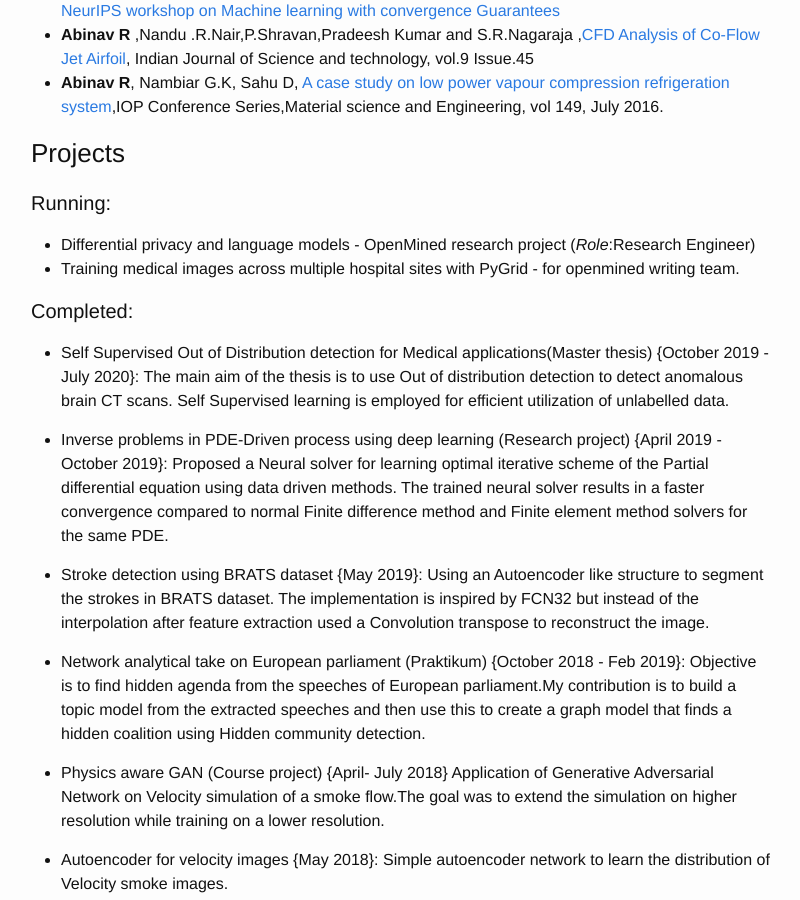
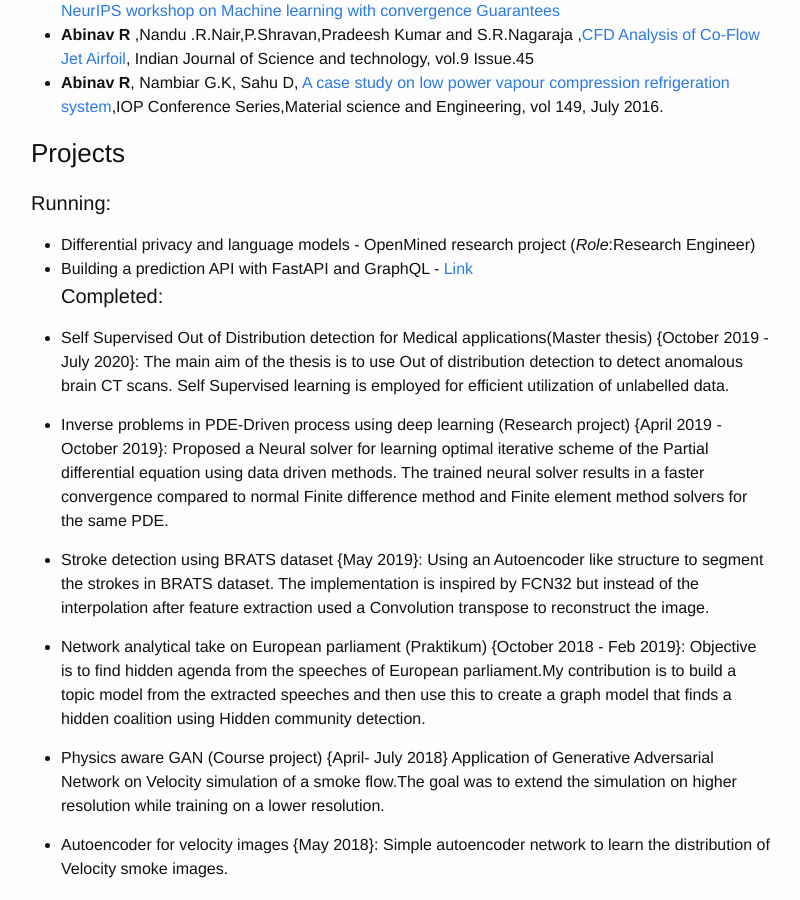
Before and after one commit to AbinavRavi/AbinavRavi.github.io, a Jekyll site: the page built from projects.md, in a window 1280 px wide and 900 px high, scrolled down 315 px. Shown: the whole window, without its empty margins (239-1039 px from the left). Built offline with Jekyll 4.4.1, drawn with Linux system fonts in a browser that asks for light colours; nearby versions of some CDN libraries.

Commit message:
changed projects page

```diff
--- a/projects.md
+++ b/projects.md
@@ -17,8 +17,7 @@ permalink: /projects/
 
 #### Running:
 * Differential privacy and language models - OpenMined research project (*Role*:Research Engineer)
-* Training medical images across multiple hospital sites with PyGrid - for openmined writing team.
-
+* Building a prediction API with FastAPI and GraphQL - [Link](https://github.com/AbinavRavi/PredictionAPI)
 #### Completed:
 * Self Supervised Out of Distribution detection for Medical applications(Master thesis) {October 2019 - July 2020}:
     The main aim of the thesis is to use Out of distribution detection to detect anomalous brain CT scans. Self Supervised learning is employed for efficient utilization of unlabelled data.
```
